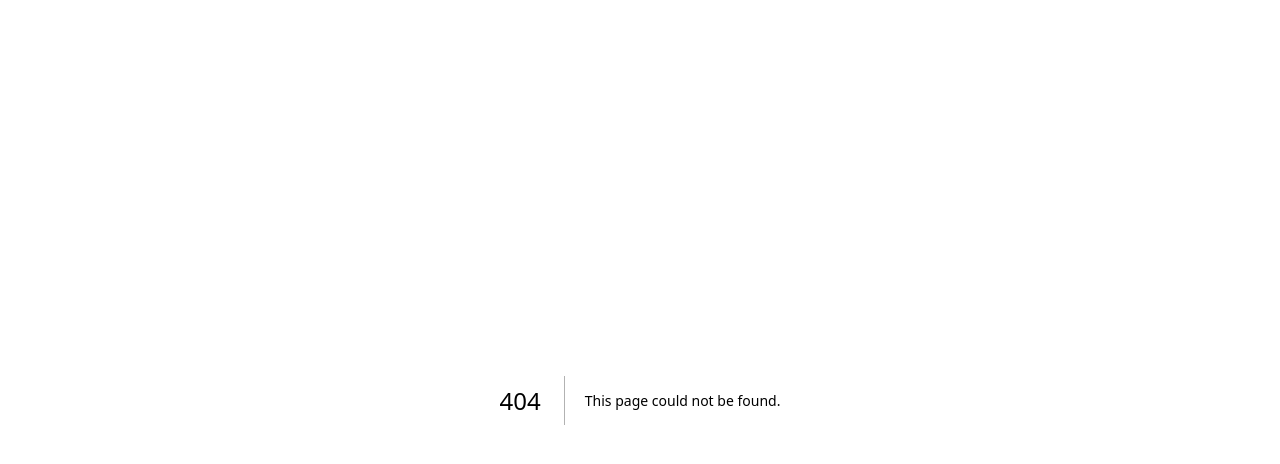
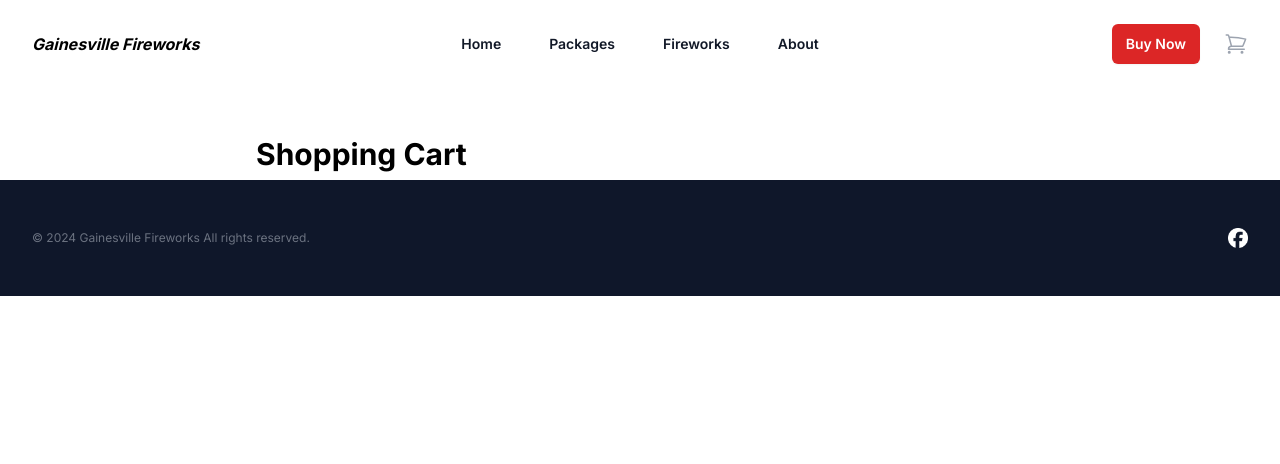
Before and after one commit to jessereevs/gainesville-fireworks, a Next.js app: page /cart in a window 1280 px wide. Before the commit this address had no page. Shown: the top 464 px of the page. Built offline with nearby package versions, Linux system fonts and the light colour scheme.

Commit message:
Add basic shopping cart page structure.

```diff
--- /dev/null
+++ b/app/cart/page.tsx
@@ -0,0 +1,15 @@
+'use client';
+
+import Header from "@/app/ui/header";
+import MainCart from "@/app/ui/cart/main-cart";
+import Footer from "@/app/ui/footer";
+
+export default function Cart() {
+	return(
+		<div>
+			<Header />
+			<MainCart />
+			<Footer />
+		</div>
+	);
+}
--- /dev/null
+++ b/app/ui/cart/main-cart.tsx
@@ -0,0 +1,9 @@
+export default function MainCart() {
+	return(
+		<div className="mx-auto max-w-7xl px-4 sm:px-6 lg:px-8">
+			<div className="mx-auto mt-12 max-w-3xl">
+				<h1 className="font-bold text-3xl pb-2">Shopping Cart</h1>
+			</div>
+		</div>
+	);
+}
```
